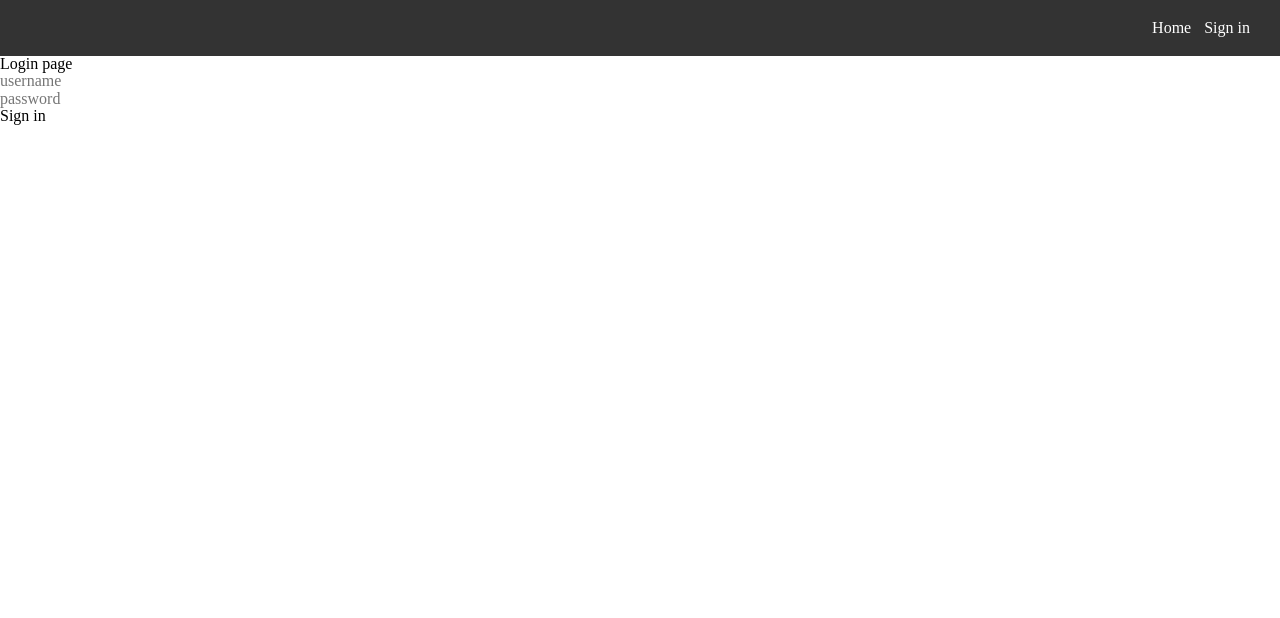
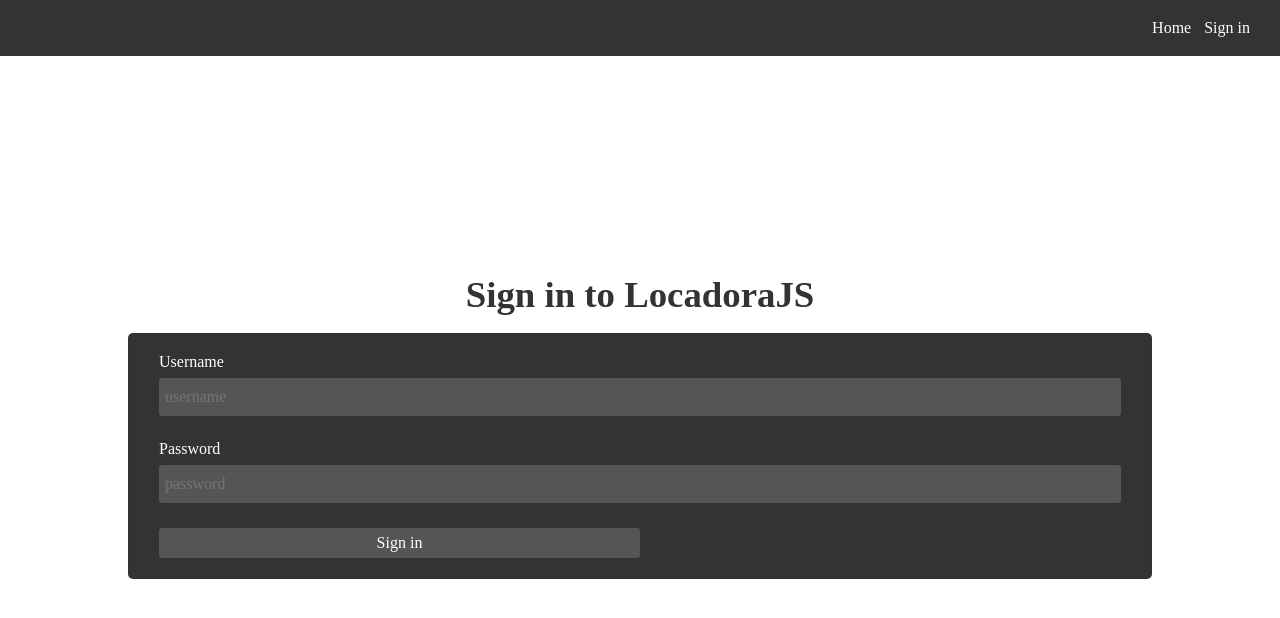
Before and after one commit to ThiagoMartinsSaraiva/LocadoraJS, a Vue app in the folder client/: page /login in a window 1280 px wide. Shown: the top 618 px of the page. Built offline with nearby package versions, Linux system fonts and the light colour scheme.

Commit message:
feat: estilizando tela de login

```diff
--- a/client/src/views/Login.vue
+++ b/client/src/views/Login.vue
@@ -1,20 +1,24 @@
 <template>
-  <main>
-    <h1>Login page</h1>
-    <div>
+  <div class="login-container">
+    <div class="login-container__title">
+      <h1>Sign in to LocadoraJS</h1>
+    </div>
+    <div class="login-container__form-container">
       <form @submit.prevent="login">
-        <div>
+        <div class="input-container">
+          <label>Username</label>
           <input v-model="form.username" type="text" placeholder="username">
         </div>
-        <div>
+        <div class="input-container">
+          <label>Password</label>
           <input v-model="form.password" type="password" placeholder="password">
         </div>
-        <div>
+        <div class="button-container">
           <button>Sign in</button>
         </div>
       </form>
     </div>
-  </main>
+  </div>
 </template>
 
 <script>
@@ -45,6 +49,68 @@ export default {
 }
 </script>
 
-<style>
+<style lang="scss" scoped>
+.login-container {
+  height: 100%;
+  display: flex;
+  flex-direction: column;
+  align-items: center;
+  justify-content: center;
+  gap: 20px;
 
+  &__title {
+    text-align: center;
+    color: #333;
+    font-size: 2.3rem;
+    font-weight: 600;
+  }
+
+  &__form-container {
+    width: 90vw;
+    max-width: 80%;
+    display: flex;
+    justify-content: center;
+    justify-items: center;
+    padding: 0 10px;
+
+    form {
+      width: 100%;
+      background-color: #333;
+      border-radius: 5px;
+      border: 1.5px solid #3337;
+      display: flex;
+      flex-direction: column;
+      gap: 25px;
+      padding: 20px 30px;
+
+      .input-container {
+        display: flex;
+        flex-direction: column;
+        gap: 8px;
+
+        label {
+          color: white;
+        }
+
+        input {
+          height: 38px;
+          text-indent: 6px;
+          border-radius: 3px;
+          background-color: #555;
+          color: white;
+        }
+      }
+
+      .button-container {
+        button {
+          color: #fff;
+          border-radius: 3px;
+          width: 50%;
+          height: 30px;
+          background-color: #555;
+        }
+      }
+    }
+  }
+}
 </style>
```
